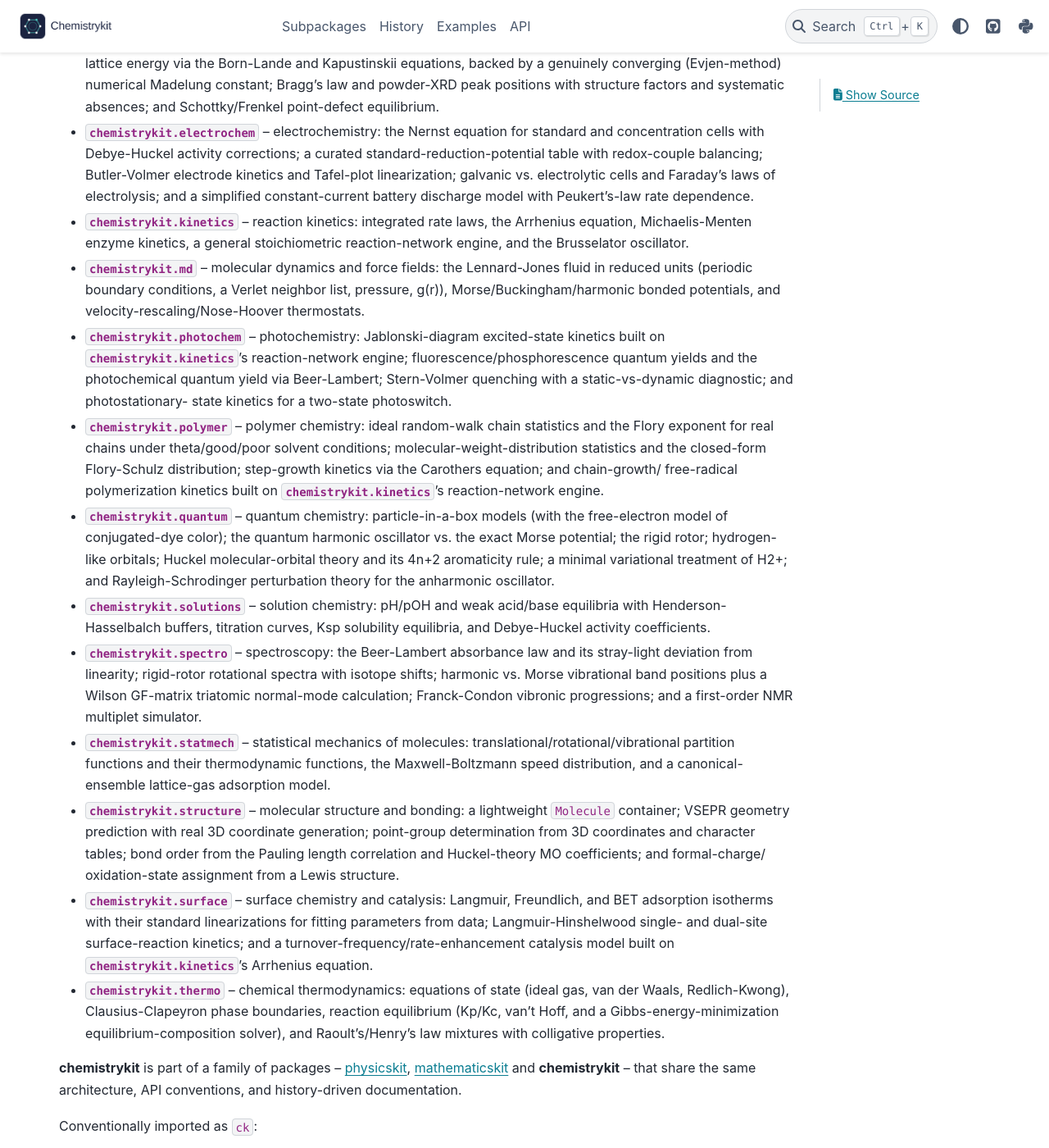
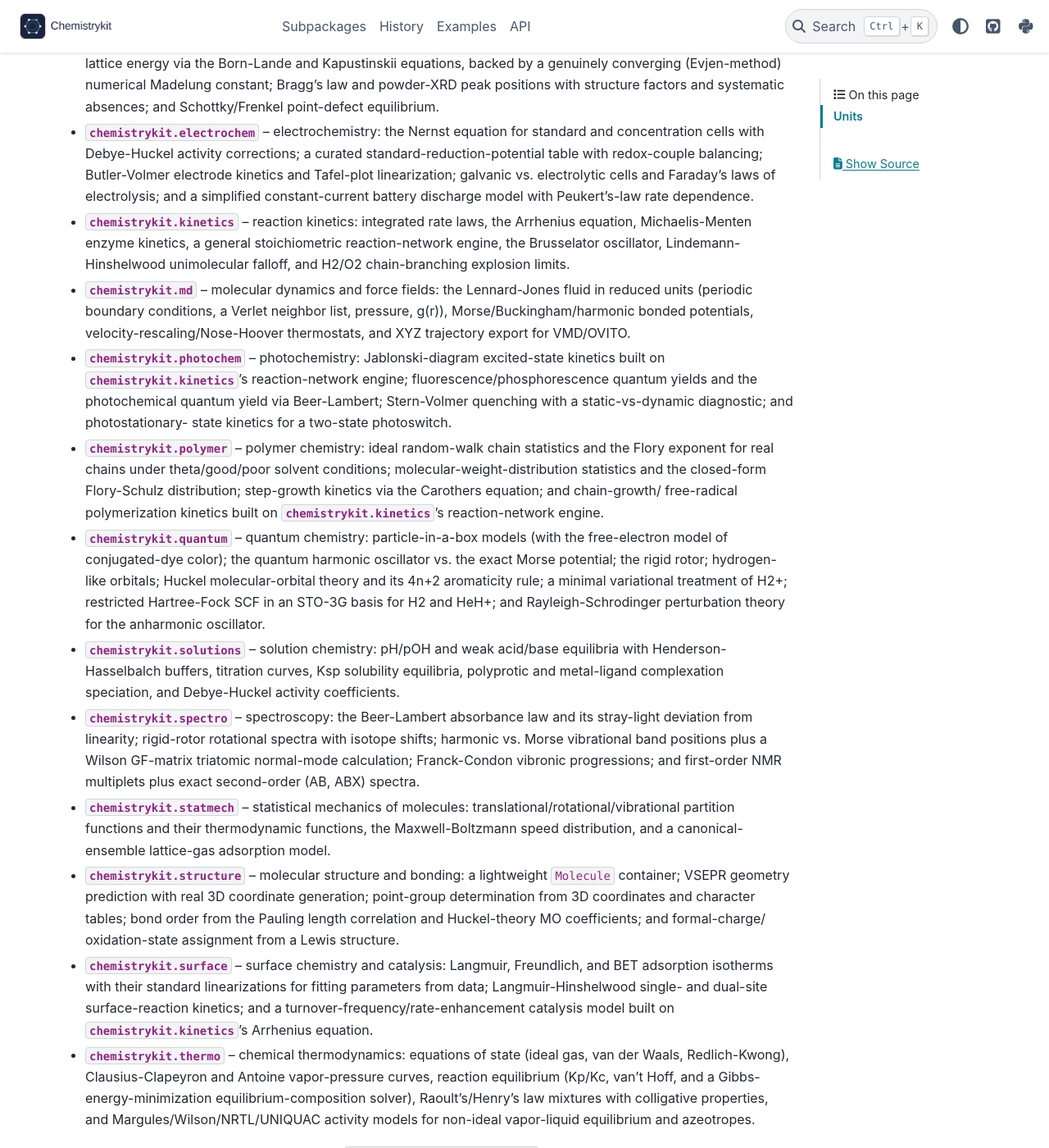
Before and after one commit to cpoli/chemistrykit, a Sphinx documentation site: the page built from docs/source/index.rst, in a window 1280 px wide and 1400 px high, scrolled down 835 px. Shown: the whole window at 82% size. Built offline with Sphinx 7.4.7 and the PyData theme 0.15.4, drawn with Linux system fonts in a browser that asks for light colours; pages that are not in the unit, such as notebooks, are missing from menus; some of the changed text lies outside the part shown.

Commit message:
docs: expand landing-page subpackage summaries and add Units section
Co-Authored-By: Claude Opus 5.5 <noreply@anthropic.com>

```diff
--- a/docs/source/index.rst
+++ b/docs/source/index.rst
@@ -57,11 +57,14 @@ Project -- each one linked to the code that reproduces it.
   battery discharge model with Peukert's-law rate dependence.
 - :mod:`chemistrykit.kinetics` -- reaction kinetics: integrated rate laws,
   the Arrhenius equation, Michaelis-Menten enzyme kinetics, a general
-  stoichiometric reaction-network engine, and the Brusselator oscillator.
+  stoichiometric reaction-network engine, the Brusselator oscillator,
+  Lindemann-Hinshelwood unimolecular falloff, and H2/O2 chain-branching
+  explosion limits.
 - :mod:`chemistrykit.md` -- molecular dynamics and force fields: the
   Lennard-Jones fluid in reduced units (periodic boundary conditions,
   a Verlet neighbor list, pressure, g(r)), Morse/Buckingham/harmonic
-  bonded potentials, and velocity-rescaling/Nose-Hoover thermostats.
+  bonded potentials, velocity-rescaling/Nose-Hoover thermostats, and XYZ
+  trajectory export for VMD/OVITO.
 - :mod:`chemistrykit.photochem` -- photochemistry: Jablonski-diagram
   excited-state kinetics built on :mod:`chemistrykit.kinetics`'s
   reaction-network engine; fluorescence/phosphorescence quantum yields
@@ -79,18 +82,19 @@ Project -- each one linked to the code that reproduces it.
   models (with the free-electron model of conjugated-dye color); the
   quantum harmonic oscillator vs. the exact Morse potential; the rigid
   rotor; hydrogen-like orbitals; Huckel molecular-orbital theory and its
-  4n+2 aromaticity rule; a minimal variational treatment of H2+; and
+  4n+2 aromaticity rule; a minimal variational treatment of H2+;
+  restricted Hartree-Fock SCF in an STO-3G basis for H2 and HeH+; and
   Rayleigh-Schrodinger perturbation theory for the anharmonic oscillator.
 - :mod:`chemistrykit.solutions` -- solution chemistry: pH/pOH and weak
   acid/base equilibria with Henderson-Hasselbalch buffers, titration
-  curves, Ksp solubility equilibria, and Debye-Huckel activity
-  coefficients.
+  curves, Ksp solubility equilibria, polyprotic and metal-ligand
+  complexation speciation, and Debye-Huckel activity coefficients.
 - :mod:`chemistrykit.spectro` -- spectroscopy: the Beer-Lambert
   absorbance law and its stray-light deviation from linearity;
   rigid-rotor rotational spectra with isotope shifts; harmonic vs. Morse
   vibrational band positions plus a Wilson GF-matrix triatomic
-  normal-mode calculation; Franck-Condon vibronic progressions; and a
-  first-order NMR multiplet simulator.
+  normal-mode calculation; Franck-Condon vibronic progressions; and
+  first-order NMR multiplets plus exact second-order (AB, ABX) spectra.
 - :mod:`chemistrykit.statmech` -- statistical mechanics of molecules:
   translational/rotational/vibrational partition functions and their
   thermodynamic functions, the Maxwell-Boltzmann speed distribution, and
@@ -109,9 +113,34 @@ Project -- each one linked to the code that reproduces it.
   :mod:`chemistrykit.kinetics`'s Arrhenius equation.
 - :mod:`chemistrykit.thermo` -- chemical thermodynamics: equations of
   state (ideal gas, van der Waals, Redlich-Kwong), Clausius-Clapeyron
-  phase boundaries, reaction equilibrium (Kp/Kc, van't Hoff, and a
-  Gibbs-energy-minimization equilibrium-composition solver), and
-  Raoult's/Henry's law mixtures with colligative properties.
+  and Antoine vapor-pressure curves, reaction equilibrium (Kp/Kc, van't
+  Hoff, and a Gibbs-energy-minimization equilibrium-composition solver),
+  Raoult's/Henry's law mixtures with colligative properties, and
+  Margules/Wilson/NRTL/UNIQUAC activity models for non-ideal
+  vapor-liquid equilibrium and azeotropes.
+
+General-chemistry helpers sit at the top level:
+:mod:`chemistrykit.periodic_table` (all 118 elements and a formula
+parser, e.g. ``molar_mass("Ca(OH)2")``) and :mod:`chemistrykit.stoichiometry`
+(equation balancing, including redox; limiting reagents; yields;
+empirical formulas).
+
+Units
+-----
+
+Every function takes and returns plain floats and NumPy arrays; there is
+no unit-tracking library and nothing checks that units are consistent.
+Physical constants in :mod:`chemistrykit.constants` are SI values from
+:mod:`scipy.constants`, and each docstring states the unit of every
+argument and return value. Most models work in SI (J, m, Pa, K,
+mol/m\ :sup:`3`). The exceptions are the conventional ones, documented per
+function: solution concentrations in mol/L, NMR shifts in ppm and
+couplings in Hz, spectroscopic line positions in cm\ :sup:`-1`, the
+Lennard-Jones fluid in reduced units (sigma, epsilon, particle mass), and
+empirical correlations (Antoine constants, activity-model and
+rate-constant parameters) in whatever units their constants were
+tabulated in. Converting inputs to the documented units is the caller's
+job.
 
 **chemistrykit** is part of a family of packages --
 `physicskit <https://cpoli.github.io/physicskit/>`_,
```
